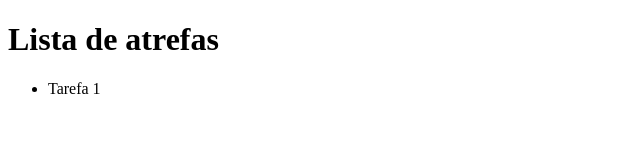
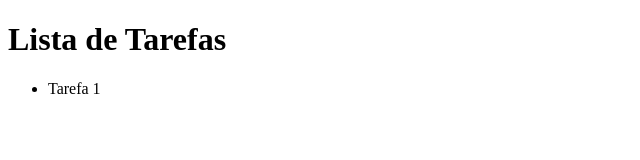
Before and after one commit to dimuniz/Lista-de-tarefas, a plain HTML site: page index.html in a window 1280 px wide. Shown: the full height of the page, 0-640 px from the left. Drawn offline with Linux system fonts and the light colour scheme.

Commit message:
correcao escrita

```diff
--- a/index.html
+++ b/index.html
@@ -9,7 +9,7 @@
 
 <body>
     <header>
-        <h1>Lista de atrefas</h1>
+        <h1>Lista de Tarefas</h1>
     </header>
 
     <ul>
```
